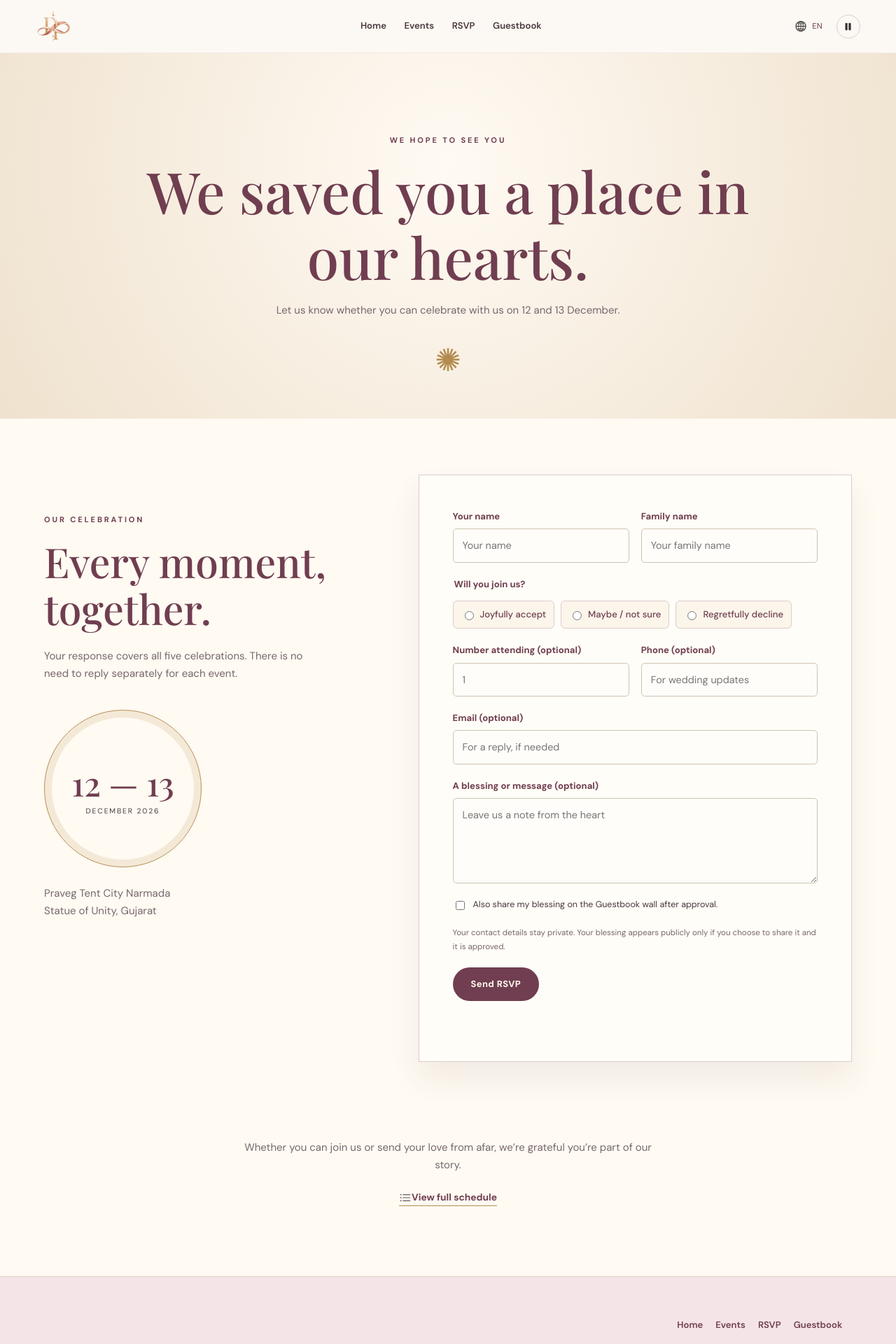
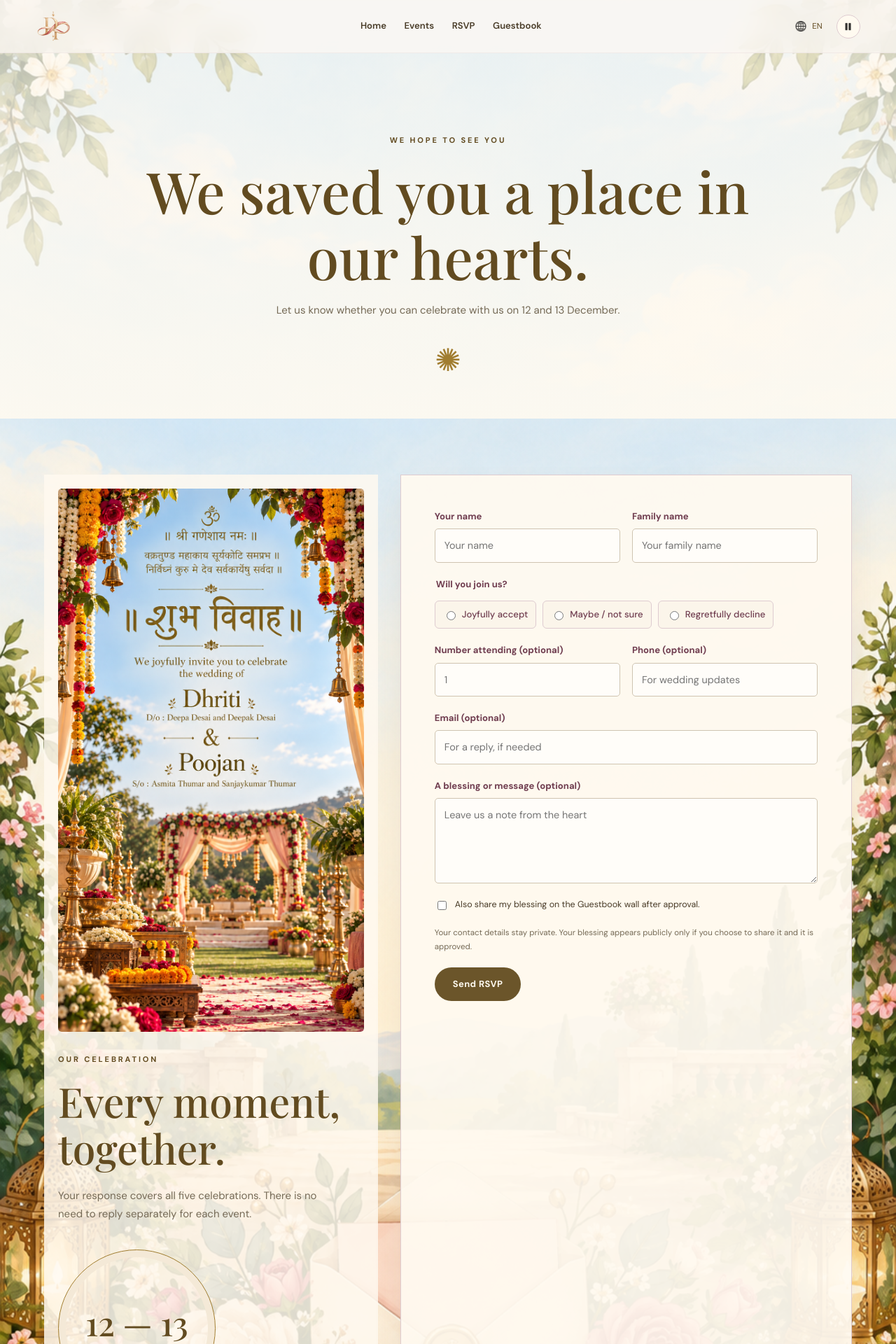
Before and after one commit to poojanthumar/personal-website-handler, a Spring app: template src/main/resources/templates/wedding/rsvp.html in a window 1280 px wide. Shown: the top 1920 px of the page at 70% size. Run offline with Thymeleaf, Linux system fonts and the light colour scheme; the template is opened without the code that fills it, so the values that code supplies are empty; some of the project's set-up classes (security, data sources, template engines, error pages and the like) are left out, and stand-ins take their place; database files in the repository are not loaded; some web fonts are replaced.

Commit message:
Use supplied garden invitation and scroll-controlled door opening

```diff
--- /dev/null
+++ b/src/main/resources/static/css/wedding-garden.css
@@ -0,0 +1,43 @@
+/* The supplied garden invitation is the visual source of truth. */
+body[data-page="home"],body[data-page="rsvp"] {--wine:#624b20;--ink:#493c28;--gold:#a17d30;--muted:#756a56;--paper:#fffaf0;--cream:#fffaf0;background:#fffaf0;color:var(--ink);}
+.garden-opening {position:relative!important;inset:auto!important;height:260svh;min-height:0;z-index:40;background:#dac9a4;overflow:visible!important;}
+.garden-opening[hidden] {display:none!important;}
+.door-stage {position:sticky;top:0;height:100svh;overflow:hidden;background:#dac9a4;}
+.door-film {width:100%;height:100%;object-fit:cover;object-position:center;}
+.door-prompt {position:absolute;inset:auto 0 7%;text-align:center;color:#fff8e8;text-shadow:0 2px 12px #291a09;background:linear-gradient(transparent,#392b1660,transparent);padding:20px;opacity:calc(1 - var(--door-progress,0)*3);}
+.door-prompt p {font:italic clamp(1.3rem,3vw,2rem) 'Playfair Display',serif;margin:0 0 12px;}
+.door-prompt span {display:block;text-transform:uppercase;letter-spacing:.2em;font-size:.7rem;}
+.door-skip {margin-top:16px;border:1px solid #fff9;background:#fff2;border-radius:30px;padding:8px 18px;color:inherit;cursor:pointer;}
+body[data-page="home"] .site-header {background:linear-gradient(#fffaf0e8,#fffaf000);}
+body[data-page="home"] .home-hero {background:#c8e4ee url('/images/wedding/garden/aisle.jpg') center / cover no-repeat;min-height:100svh;padding:140px 24px 260px;display:flex;align-items:flex-start;justify-content:center;}
+.hero-copy {background:radial-gradient(ellipse,#e8f2f0d9,transparent 73%);padding:30px 18px;}
+.hero-copy h1 {font-size:clamp(3rem,8vw,7rem);}
+.invitation-frame {display:none;}
+body[data-page="home"] .story-section,body[data-page="home"] .parents-section,body[data-page="home"] .reveal-section {background:linear-gradient(#fffaf0e8,#fffaf0df),url('/images/wedding/garden/envelope.png') center / cover no-repeat;padding:90px max(24px,8vw);}
+body[data-page="home"] .parents-section {background:linear-gradient(#eef5efd9,#fffaf0ed),url('/images/wedding/garden/aisle.jpg') center / cover no-repeat;}
+body[data-page="home"] .reveal-section {background:linear-gradient(#fffaf0da,#fffaf0cc),url('/images/wedding/garden/envelope.png') center bottom / cover no-repeat;}
+.family-still-life {border-radius:8px;box-shadow:0 0 0 1px #a17d3070,0 12px 35px #493c281a;}
+body[data-page="home"] .closing-section {background:#daeaf0 url('/images/wedding/garden/envelope.png') center bottom / cover no-repeat;color:#493c28;min-height:900px;padding:100px 24px 450px;}
+.closing-section .overline,.closing-section p {color:#624b20;}
+.language-dialog {width:min(860px,94vw);max-height:94svh;padding:45px 35px 45px 48%;background:#fff9ed;overflow:auto;position:fixed;border:1px solid #b89450;}
+.language-ganesh {position:absolute;left:0;top:0;width:43%;height:100%;object-fit:cover;}
+.language-dialog h2 {font-size:2rem;}.language-options {display:grid;grid-template-columns:1fr;gap:8px;}
+body[data-page="rsvp"] {background:#eff5ef url('/images/wedding/garden/envelope.png') center / cover fixed;}
+.rsvp-invitation-art {display:block;width:100%;border-radius:5px;margin-bottom:30px;}
+body[data-page="rsvp"] .form-paper {background:#fffaf0ee;}
+body[data-page="rsvp"] .form-aside {background:#fffaf0d9;padding:20px;}
+@media(min-width:1000px) {.door-film {object-fit:contain;background:#c8d9c8;} .door-stage::before {content:'';position:absolute;inset:0;background:url('/images/wedding/garden/aisle.jpg') center/cover;filter:blur(18px);opacity:.45;} .door-film {position:relative;background:transparent;}}
+@media(max-width:600px) {.language-dialog {padding:280px 24px 28px;width:92vw;}.language-ganesh {width:100%;height:250px;object-position:center 45%;}.language-dialog h2 {font-size:1.65rem;}.language-options {grid-template-columns:repeat(3,1fr);}.home-hero .hero-copy {padding:0;}.hero-copy h1 {font-size:clamp(2.5rem,11vw,4rem);}body[data-page="home"] .home-hero {padding-top:110px;}.door-film {object-fit:cover;}body[data-page="home"] .closing-section {min-height:780px;padding-bottom:380px;}}
+.garden-opening {display:block!important;padding:0!important;}
+.garden-opening::before,.garden-opening::after {display:none;}
+.heart-paper {fill:none;}.heart-details {top:24%;bottom:26%;background:radial-gradient(ellipse,#fffaf0e8,transparent 75%);}
+.language-close {z-index:2;background:#fffaf0d9;border-radius:50%;width:32px;height:32px;}
+.rsvp-dialog {background:linear-gradient(#fffaf0e8,#fffaf0e8),url('/images/wedding/garden/envelope.png') center bottom/cover;color:#493c28;border:1px solid #a17d3070;}
+body[data-page="home"] .button-primary,body[data-page="rsvp"] .button-primary,.language-dialog .button-primary {background:#6b552a;color:#fffaf0;}
+.door-stage::before {z-index:0;}.door-film {border-radius:0;}
+body[data-page="rsvp"] .form-page,body[data-page="rsvp"] .page-intro,body[data-page="rsvp"] .form-layout,body[data-page="rsvp"] .form-after {background:transparent;}
+body[data-page="rsvp"] .page-intro {background:linear-gradient(#fffaf0b3,#fffaf0e8);}
+body[data-page="rsvp"] h1,body[data-page="rsvp"] h2 {color:#624b20;}
+body[data-page="rsvp"] .form-layout {gap:32px;}
+@media(max-width:760px) {body[data-page="rsvp"] .form-aside {display:none;}body[data-page="rsvp"] .form-paper {margin:0 16px;}body[data-page="rsvp"] .page-intro {padding:80px 24px 40px;}}
+@media(max-width:760px) {body[data-page="rsvp"] .form-aside {display:block;margin:0 16px;}body[data-page="rsvp"] .form-aside > :not(.rsvp-invitation-art) {display:none;}.rsvp-invitation-art {max-height:480px;object-fit:contain;margin:0;}}
--- a/src/main/resources/static/js/wedding-site.js
+++ b/src/main/resources/static/js/wedding-site.js
@@ -76,19 +76,33 @@
     else { window.scrollTo({ top: 0, behavior: 'instant' }); document.querySelector('#invitation')?.focus({ preventScroll:true }); }
     requestRender(); paintScratchers();
   }
+  const doorFilm = document.querySelector('.door-film');
+  let doorReady = false;
+  function syncDoors() {
+    if (!doorReady || cover.hidden || !doorFilm || doorFilm.readyState < 1) return;
+    const progress = clamp(scrollY / Math.max(1, cover.offsetHeight - innerHeight));
+    const time = progress * Math.min(7.9, doorFilm.duration || 7.9);
+    if (!doorFilm.seeking && Math.abs(doorFilm.currentTime-time) > .035) doorFilm.currentTime = time;
+    cover.style.setProperty('--door-progress', progress);
+    if (progress >= .98) sessionStorage.setItem('weddingCurtainOpened','true');
+  }
   function openCover(instant = false) {
-    if (!cover || !content || cover.classList.contains('is-illuminated')) return;
-    if (instant || reduced.matches) { finishOpening(); return; }
+    if (!cover || !content || doorReady) return;
+    if (instant || reduced.matches || motionPaused) { finishOpening(); return; }
     content.hidden = false;
-    content.inert = true;
-    window.scrollTo({ top:0, behavior:'instant' });
-    document.body.classList.add('invite-in-motion');
-    cover.classList.add('is-illuminated');
-    window.setTimeout(() => cover.classList.add('is-opening'), 1700);
-    openingTimer = window.setTimeout(finishOpening, 4450);
+    content.inert = false;
+    cover.setAttribute('aria-hidden','false');
+    window.scrollTo({top:0,behavior:'instant'});
+    doorReady = true;
+    syncDoors();
+    paintScratchers();
   }
+  addEventListener('scroll',syncDoors,{passive:true});
+  doorFilm?.addEventListener('loadedmetadata',syncDoors);
+  doorFilm?.addEventListener('seeked',syncDoors);
+  document.querySelector('.door-skip')?.addEventListener('click',finishOpening);
   reduced.addEventListener('change', () => {
-    if (reduced.matches && cover?.classList.contains('is-illuminated')) finishOpening();
+    if (reduced.matches && doorReady) finishOpening();
   });
   const sections = [...document.querySelectorAll('.motion-section')];
   function renderHomeMotion() {
@@ -143,16 +157,7 @@
     let done = false, drawing = false, previous = null, width = 0, height = 0;
     let foilSamples = [];
     function heartPath() {
-      ctx.beginPath();ctx.moveTo(width*.09,height*.93);ctx.lineTo(width*.09,height*.39);
-      ctx.quadraticCurveTo(width*.09,height*.33,width*.16,height*.32);
-      ctx.quadraticCurveTo(width*.15,height*.235,width*.25,height*.235);
-      ctx.quadraticCurveTo(width*.26,height*.16,width*.365,height*.16);
-      ctx.quadraticCurveTo(width*.455,height*.15,width*.5,height*.065);
-      ctx.quadraticCurveTo(width*.545,height*.15,width*.635,height*.16);
-      ctx.quadraticCurveTo(width*.74,height*.16,width*.75,height*.235);
-      ctx.quadraticCurveTo(width*.85,height*.235,width*.84,height*.32);
-      ctx.quadraticCurveTo(width*.91,height*.33,width*.91,height*.39);
-      ctx.lineTo(width*.91,height*.93);ctx.closePath();
+      ctx.beginPath();ctx.roundRect(width*.08,height*.08,width*.84,height*.84,18);ctx.closePath();
     }
     function paint() {
       if (done) return;
--- a/src/main/resources/templates/wedding/events.html
+++ b/src/main/resources/templates/wedding/events.html
@@ -7,7 +7,7 @@
   <title>Events · Dhriti &amp; Poojan</title>
   <link rel="preconnect" href="https://fonts.googleapis.com"><link rel="preconnect" href="https://fonts.gstatic.com" crossorigin>
   <link href="https://fonts.googleapis.com/css2?family=DM+Sans:wght@400;500;600;700&amp;family=Italianno&amp;family=Noto+Sans+Devanagari:wght@400;500;600&amp;family=Noto+Sans+Gujarati:wght@400;500;600&amp;family=Noto+Serif+Devanagari:wght@400;600&amp;family=Noto+Serif+Gujarati:wght@400;600&amp;family=Playfair+Display:wght@400;500;600&amp;display=swap" rel="stylesheet">
-  <link rel="stylesheet" href="/css/wedding-home.css">
+  <link rel="stylesheet" href="/css/wedding-home.css"><link rel="stylesheet" href="/css/wedding-garden.css">
   <script src="/js/wedding-i18n.js" defer></script><script src="/js/wedding-site.js" defer></script><script src="/js/wedding-home.js" defer></script>
 </head>
 <body data-page="events">
--- a/src/main/resources/templates/wedding/fragments/site.html
+++ b/src/main/resources/templates/wedding/fragments/site.html
@@ -44,7 +44,7 @@
 </footer>
 <dialog th:fragment="languageDialog" class="language-dialog" aria-labelledby="language-title">
  <button class="language-close" type="button" data-language-done aria-label="Close language choice">×</button>
- <img class="sf-icon language-globe" src="/images/wedding/sf/globe.png" alt="">
+ <img class="language-ganesh" src="/images/wedding/garden/ganesh.png" alt="Lord Ganesh adorned with marigolds and flowers">
  <p class="overline">WELCOME · स्वागत · સ્વાગત</p><h2 id="language-title" data-i18n="chooseLanguageTitle">Make yourself at home.</h2>
  <p data-i18n="coverSubtitle">Choose the language you feel at home in.</p>
  <div class="language-options"><button type="button" data-language-choice="en" autofocus><strong>English</strong><span>EN</span></button><button type="button" data-language-choice="hi"><strong>हिन्दी</strong><span>Hindi</span></button><button type="button" data-language-choice="gu"><strong>ગુજરાતી</strong><span>Gujarati</span></button></div>
--- a/src/main/resources/templates/wedding/guestbook.html
+++ b/src/main/resources/templates/wedding/guestbook.html
@@ -6,7 +6,7 @@
   <title>Guestbook &amp; Prayers · Dhriti &amp; Poojan</title>
   <link rel="preconnect" href="https://fonts.googleapis.com"><link rel="preconnect" href="https://fonts.gstatic.com" crossorigin>
   <link href="https://fonts.googleapis.com/css2?family=DM+Sans:wght@400;500;600;700&amp;family=Italianno&amp;family=Noto+Sans+Devanagari:wght@400;500;600&amp;family=Noto+Sans+Gujarati:wght@400;500;600&amp;family=Noto+Serif+Devanagari:wght@400;600&amp;family=Noto+Serif+Gujarati:wght@400;600&amp;family=Playfair+Display:wght@400;500;600&amp;display=swap" rel="stylesheet">
-  <link rel="stylesheet" href="/css/wedding-home.css"><script src="/js/wedding-i18n.js" defer></script><script src="/js/wedding-site.js" defer></script>
+  <link rel="stylesheet" href="/css/wedding-home.css"><link rel="stylesheet" href="/css/wedding-garden.css"><script src="/js/wedding-i18n.js" defer></script><script src="/js/wedding-site.js" defer></script>
 </head>
 <body data-page="guestbook">
 <a class="skip-link" href="#main" data-i18n="skipMain">Skip to content</a>
--- a/src/main/resources/templates/wedding/rsvp.html
+++ b/src/main/resources/templates/wedding/rsvp.html
@@ -6,7 +6,7 @@
   <title>RSVP · Dhriti &amp; Poojan</title>
   <link rel="preconnect" href="https://fonts.googleapis.com"><link rel="preconnect" href="https://fonts.gstatic.com" crossorigin>
   <link href="https://fonts.googleapis.com/css2?family=DM+Sans:wght@400;500;600;700&amp;family=Italianno&amp;family=Noto+Sans+Devanagari:wght@400;500;600&amp;family=Noto+Sans+Gujarati:wght@400;500;600&amp;family=Noto+Serif+Devanagari:wght@400;600&amp;family=Noto+Serif+Gujarati:wght@400;600&amp;family=Playfair+Display:wght@400;500;600&amp;display=swap" rel="stylesheet">
-  <link rel="stylesheet" href="/css/wedding-home.css"><script src="/js/wedding-i18n.js" defer></script><script src="/js/wedding-site.js" defer></script>
+  <link rel="stylesheet" href="/css/wedding-home.css"><link rel="stylesheet" href="/css/wedding-pastel.css"><link rel="stylesheet" href="/css/wedding-garden.css"><script src="/js/wedding-i18n.js" defer></script><script src="/js/wedding-site.js" defer></script>
 </head>
 <body data-page="rsvp">
 <a class="skip-link" href="#main" data-i18n="skipMain">Skip to content</a>
@@ -14,7 +14,7 @@
 <div th:replace="~{wedding/fragments/site :: languageDialog}"></div>
 <main id="main" class="form-page">
   <p class="form-status" th:if="${saved}" data-i18n="rsvpSaved">Thank you. Your RSVP has been saved.</p><p class="form-status" th:if="${submissionError}" data-i18n="submitError">Please check your details and try again.</p><section class="page-intro rsvp-intro"><p class="overline" data-i18n="rsvpPrelude">WE HOPE TO SEE YOU</p><h1 data-i18n="rsvpTitle">We saved you a place in our hearts.</h1><p data-i18n="rsvpIntro">Let us know whether you can celebrate with us on 12 and 13 December.</p><div class="page-ornament" aria-hidden="true">✺</div></section>
-  <section class="form-layout"><div class="form-aside"><p class="overline" data-i18n="ourCelebration">OUR CELEBRATION</p><h2 data-i18n="rsvpAsideTitle">Every moment, together.</h2><p data-i18n="rsvpAsideText">Your response covers all five celebrations. There is no need to reply separately for each event.</p><div class="date-pill"><span>12 — 13</span><small data-i18n="datePill">DECEMBER 2026</small></div><p>Praveg Tent City Narmada<br>Statue of Unity, Gujarat</p></div><div class="form-paper"><div th:replace="~{wedding/fragments/forms :: rsvpForm}"></div></div></section>
+  <section class="form-layout"><div class="form-aside"><img class="rsvp-invitation-art" src="/images/wedding/garden/invitation.png" alt="Dhriti and Poojan wedding invitation, framed by flowers and a garden mandap"><p class="overline" data-i18n="ourCelebration">OUR CELEBRATION</p><h2 data-i18n="rsvpAsideTitle">Every moment, together.</h2><p data-i18n="rsvpAsideText">Your response covers all five celebrations. There is no need to reply separately for each event.</p><div class="date-pill"><span>12 — 13</span><small data-i18n="datePill">DECEMBER 2026</small></div><p>Praveg Tent City Narmada<br>Statue of Unity, Gujarat</p></div><div class="form-paper"><div th:replace="~{wedding/fragments/forms :: rsvpForm}"></div></div></section>
   <section class="form-after"><p data-i18n="rsvpAfter">Whether you can join us or send your love from afar, we’re grateful you’re part of our story.</p><a href="/events" class="text-link"><img class="sf-icon" src="/images/wedding/sf/list.bullet.png" alt=""><span data-i18n="viewSchedule">View full schedule</span></a></section>
 </main>
 <div th:replace="~{wedding/fragments/site :: footer}"></div>
```
Also changed, not shown: src/main/resources/templates/wedding/home.html (+6 -15 lines), src/main/resources/static/images/wedding/garden/aisle.jpg (added), src/main/resources/static/images/wedding/garden/envelope.png (added), src/main/resources/static/images/wedding/garden/ganesh.png (added), src/main/resources/static/images/wedding/garden/invitation.png (added), 2 other files.
